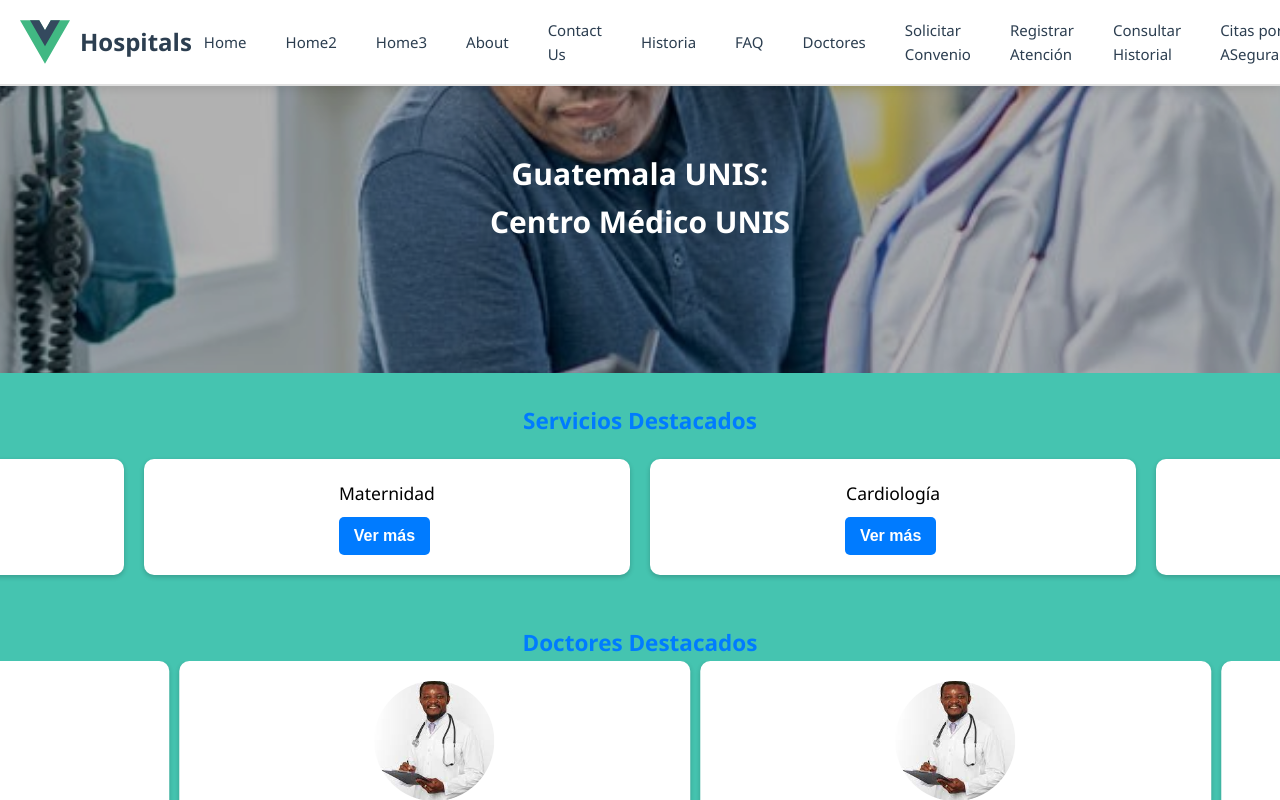
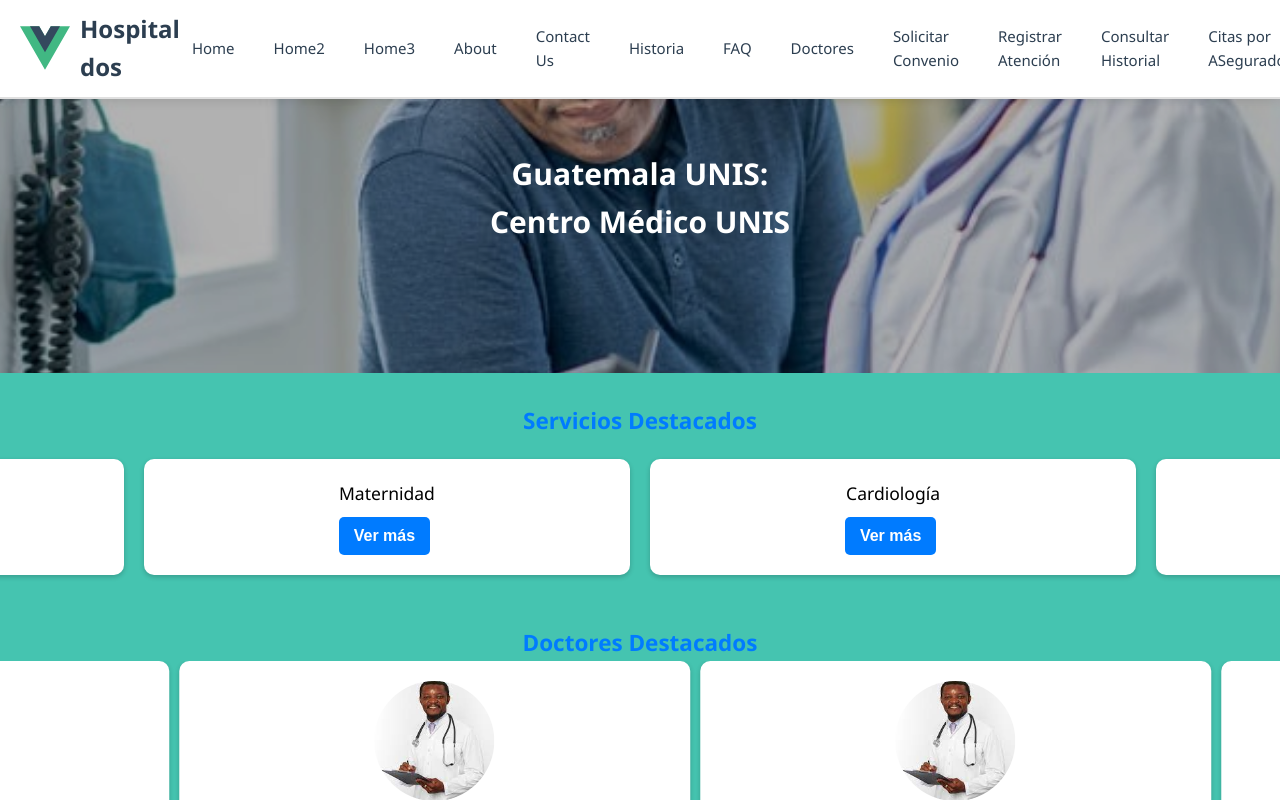
Before and after one commit to HermanEcheverria/ProyectoM2, a Vue app: page / in a window 1280 px wide. Shown: the top 800 px of the page. Built offline with nearby package versions, Linux system fonts and the light colour scheme.

Commit message:
Mejoras finales

```diff
--- a/src/App.vue
+++ b/src/App.vue
@@ -36,7 +36,7 @@ const myAccountRoute = () => {
     <div class="navbar-container">
       <div class="brand">
         <img alt="Vue logo" class="logo" src="@/assets/logo.svg" width="50" height="50" />
-        <h1>Hospitals</h1>
+        <h1>Hospital dos</h1>
       </div>
 
       <nav class="nav-links">
```
Also changed, not shown: 2 other files (tests, documents, lock files or other folders).
